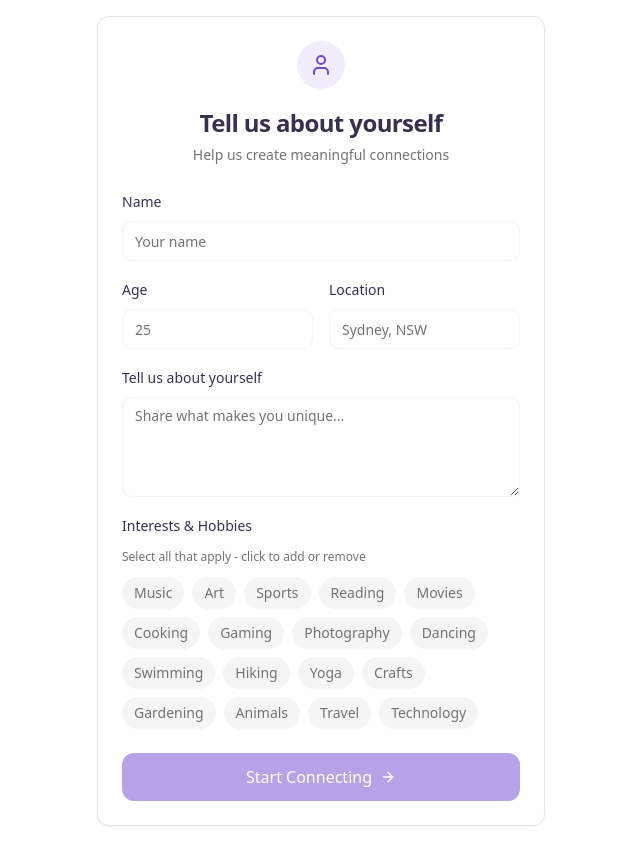
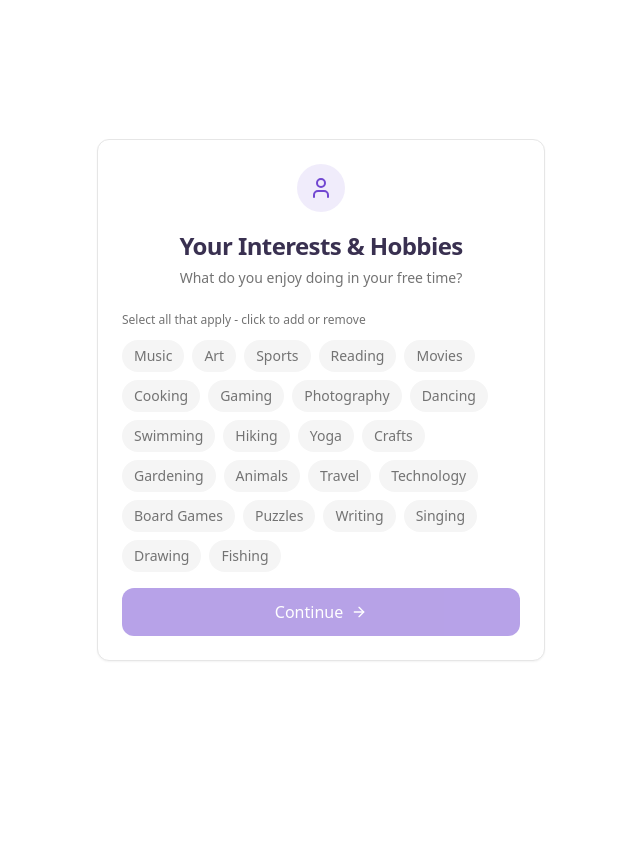
Before and after one commit to jackmielke/mindmatch-connect-ndis, a React (Vite) app: page / in a window 1280 px wide. Both pictures are taken after a click on the element 640 px from the left and 395 px from the top of the page. Shown: the whole page, without its empty margins (319-959 px from the left). After the commit the page ends 800 px from the top, so only its background shows below. Built offline with nearby package versions, Linux system fonts and the light colour scheme.

Commit message:
Refactor onboarding flow
Update onboarding steps, add social media fields, and prepare for AI-generated profiles.

```diff
--- a/src/components/Onboarding.tsx
+++ b/src/components/Onboarding.tsx
@@ -29,7 +29,7 @@ const Onboarding = ({ onComplete }: OnboardingProps) => {
   const [step, setStep] = useState(1);
   const [userType, setUserType] = useState<"participant" | "carer" | null>(null);
   const [loading, setLoading] = useState(false);
-  const { signInAnonymously } = useAuth();
+  const { signInAnonymously, user } = useAuth();
   const { createProfile } = useProfile();
   const [formData, setFormData] = useState({
     name: "",
@@ -38,6 +38,10 @@ const Onboarding = ({ onComplete }: OnboardingProps) => {
     bio: "",
     interests: [] as string[],
     experience: [] as string[],
+    instagram: "",
+    facebook: "",
+    tiktok: "",
+    snapchat: "",
   });
 
   const handleUserTypeSelect = (type: "participant" | "carer") => {
@@ -58,13 +62,21 @@ const Onboarding = ({ onComplete }: OnboardingProps) => {
     }));
   };
 
+  const handleNext = () => {
+    setStep(step + 1);
+  };
+
   const handleSubmit = async () => {
     if (!userType) return;
 
     setLoading(true);
     try {
-      // Sign in anonymously first
+      // Sign in anonymously first if not already authenticated
+      if (!user) {
         await signInAnonymously();
+        // Wait a bit for the auth state to update
+        await new Promise(resolve => setTimeout(resolve, 1000));
+      }
 
       // Create profile
       await createProfile({
@@ -82,6 +94,7 @@ const Onboarding = ({ onComplete }: OnboardingProps) => {
     }
   };
 
+  // Step 1: User Type Selection
   if (step === 1) {
     return (
       <div className="min-h-screen bg-background flex items-center justify-center p-4">
@@ -133,6 +146,8 @@ const Onboarding = ({ onComplete }: OnboardingProps) => {
     );
   }
 
+  // Step 2: Interests & Hobbies / Skills & Experience
+  if (step === 2) {
     return (
       <div className="min-h-screen bg-background flex items-center justify-center p-4">
         <Card className="w-full max-w-md border shadow-medium bg-white animate-slide-up">
@@ -140,14 +155,78 @@ const Onboarding = ({ onComplete }: OnboardingProps) => {
             <div className="w-12 h-12 rounded-full bg-primary/10 flex items-center justify-center mx-auto mb-3">
               <User className="w-6 h-6 text-primary" />
             </div>
-          <CardTitle className="text-2xl">Tell us about yourself</CardTitle>
+            <CardTitle className="text-2xl">
+              {userType === "participant" ? "Your Interests & Hobbies" : "Your Skills & Experience"}
+            </CardTitle>
             <CardDescription>
-            Help us create meaningful connections
+              {userType === "participant"
+                ? "What do you enjoy doing in your free time?"
+                : "What support skills do you have to offer?"
+              }
+            </CardDescription>
+          </CardHeader>
+          <CardContent className="space-y-4">
+            <div className="space-y-3">
+              <p className="text-xs text-muted-foreground mb-3">
+                Select all that apply - click to add or remove
+              </p>
+              <div className="flex flex-wrap gap-2 max-h-60 overflow-y-auto">
+                {(userType === "participant" ? PARTICIPANT_INTERESTS : CARER_SKILLS).map((item) => {
+                  const isSelected = userType === "participant"
+                    ? formData.interests.includes(item)
+                    : formData.experience.includes(item);
+
+                  return (
+                    <button
+                      key={item}
+                      type="button"
+                      onClick={() => toggleSelection(item, userType === "participant" ? "interests" : "experience")}
+                      className={`px-3 py-1.5 rounded-full text-sm font-medium transition-all duration-200 ${
+                        isSelected
+                          ? "bg-primary text-primary-foreground shadow-sm"
+                          : "bg-muted hover:bg-muted/80 text-muted-foreground hover:text-foreground"
+                      }`}
+                    >
+                      {item}
+                    </button>
+                  );
+                })}
+              </div>
+            </div>
+
+            <Button
+              onClick={handleNext}
+              variant="premium"
+              size="lg"
+              className="w-full mt-6"
+              disabled={userType === "participant" ? formData.interests.length === 0 : formData.experience.length === 0}
+            >
+              Continue
+              <ArrowRight className="w-5 h-5" />
+            </Button>
+          </CardContent>
+        </Card>
+      </div>
+    );
+  }
+
+  // Step 3: Personal Info & Social Media
+  if (step === 3) {
+    return (
+      <div className="min-h-screen bg-background flex items-center justify-center p-4">
+        <Card className="w-full max-w-md border shadow-medium bg-white animate-slide-up">
+          <CardHeader className="text-center">
+            <div className="w-12 h-12 rounded-full bg-primary/10 flex items-center justify-center mx-auto mb-3">
+              <User className="w-6 h-6 text-primary" />
+            </div>
+            <CardTitle className="text-2xl">Personal Details</CardTitle>
+            <CardDescription>
+              Help others get to know you better
             </CardDescription>
           </CardHeader>
           <CardContent className="space-y-4">
             <div className="space-y-2">
-            <label className="text-sm font-medium">Name</label>
+              <label className="text-sm font-medium">Name *</label>
               <Input
                 placeholder="Your name"
                 value={formData.name}
@@ -174,45 +253,70 @@ const Onboarding = ({ onComplete }: OnboardingProps) => {
               </div>
             </div>
 
+            <div className="space-y-3">
+              <label className="text-sm font-medium">Social Media (Optional)</label>
+              <div className="grid grid-cols-2 gap-3">
+                <Input
+                  placeholder="Instagram"
+                  value={formData.instagram}
+                  onChange={(e) => handleInputChange("instagram", e.target.value)}
+                />
+                <Input
+                  placeholder="Facebook"
+                  value={formData.facebook}
+                  onChange={(e) => handleInputChange("facebook", e.target.value)}
+                />
+                <Input
+                  placeholder="TikTok"
+                  value={formData.tiktok}
+                  onChange={(e) => handleInputChange("tiktok", e.target.value)}
+                />
+                <Input
+                  placeholder="Snapchat"
+                  value={formData.snapchat}
+                  onChange={(e) => handleInputChange("snapchat", e.target.value)}
+                />
+              </div>
+            </div>
+
+            <Button
+              onClick={handleNext}
+              variant="premium"
+              size="lg"
+              className="w-full mt-6"
+              disabled={!formData.name}
+            >
+              Continue
+              <ArrowRight className="w-5 h-5" />
+            </Button>
+          </CardContent>
+        </Card>
+      </div>
+    );
+  }
+
+  // Step 4: Tell us about yourself
+  return (
+    <div className="min-h-screen bg-background flex items-center justify-center p-4">
+      <Card className="w-full max-w-md border shadow-medium bg-white animate-slide-up">
+        <CardHeader className="text-center">
+          <div className="w-12 h-12 rounded-full bg-primary/10 flex items-center justify-center mx-auto mb-3">
+            <User className="w-6 h-6 text-primary" />
+          </div>
+          <CardTitle className="text-2xl">Tell us about yourself</CardTitle>
+          <CardDescription>
+            Share what makes you unique and what you're looking for
+          </CardDescription>
+        </CardHeader>
+        <CardContent className="space-y-4">
           <div className="space-y-2">
-            <label className="text-sm font-medium">Tell us about yourself</label>
+            <label className="text-sm font-medium">About you *</label>
             <Textarea
-              placeholder="Share what makes you unique..."
+              placeholder="Share what makes you unique, your goals, and what kind of connections you're looking for..."
               value={formData.bio}
               onChange={(e) => handleInputChange("bio", e.target.value)}
-              className="min-h-[100px]"
+              className="min-h-[120px]"
             />
-          </div>
-
-          <div className="space-y-3">
-            <label className="text-sm font-medium">
-              {userType === "participant" ? "Interests & Hobbies" : "Skills & Experience"}
-            </label>
-            <p className="text-xs text-muted-foreground mb-3">
-              Select all that apply - click to add or remove
-            </p>
-            <div className="flex flex-wrap gap-2 max-h-40 overflow-y-auto">
-              {(userType === "participant" ? PARTICIPANT_INTERESTS : CARER_SKILLS).map((item) => {
-                const isSelected = userType === "participant"
-                  ? formData.interests.includes(item)
-                  : formData.experience.includes(item);
-
-                return (
-                  <button
-                    key={item}
-                    type="button"
-                    onClick={() => toggleSelection(item, userType === "participant" ? "interests" : "experience")}
-                    className={`px-3 py-1.5 rounded-full text-sm font-medium transition-all duration-200 ${
-                      isSelected
-                        ? "bg-primary text-primary-foreground shadow-sm"
-                        : "bg-muted hover:bg-muted/80 text-muted-foreground hover:text-foreground"
-                    }`}
-                  >
-                    {item}
-                  </button>
-                );
-              })}
-            </div>
           </div>
 
           <Button
@@ -220,7 +324,7 @@ const Onboarding = ({ onComplete }: OnboardingProps) => {
             variant="premium"
             size="lg"
             className="w-full mt-6"
-            disabled={loading || !formData.name || !formData.bio || (userType === "participant" ? formData.interests.length === 0 : formData.experience.length === 0)}
+            disabled={loading || !formData.bio}
           >
             {loading ? "Creating Profile..." : "Start Connecting"}
             <ArrowRight className="w-5 h-5" />
```
Lines whose indentation alone changed are shown as unchanged.
